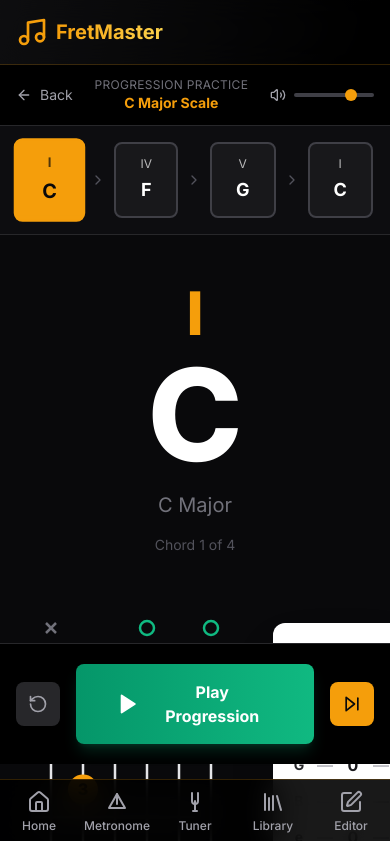
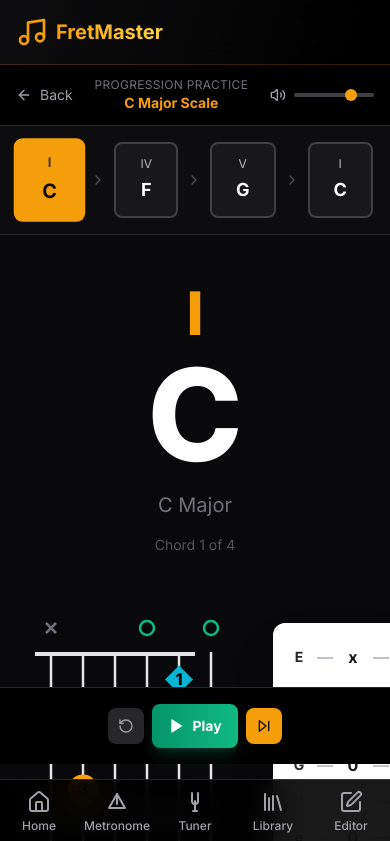
Before and after one commit to randysoller/onspace-9bg96c-13939, a React (Vite) app: page /progression-practice in a window 390 px wide. Shown: the top 841 px of the page. Built offline with nearby package versions, Linux system fonts and the light colour scheme.

Commit message:
Optimize bottom control buttons for mobile screens

```diff
--- a/src/pages/Practice.tsx
+++ b/src/pages/Practice.tsx
@@ -492,44 +492,44 @@ export default function Practice() {
 
       {/* Bottom Controls */}
       <div className="fixed bottom-20 left-0 right-0 bg-black border-t border-zinc-800 px-4 py-4">
-        <div className="flex items-center justify-center gap-3">
+        <div className="flex items-center justify-center gap-2">
           <button
             onClick={handlePrevious}
             disabled={currentChordIndex === 0}
-            className="p-3 bg-zinc-800 hover:bg-zinc-700 rounded-lg transition-colors disabled:opacity-50 disabled:cursor-not-allowed"
+            className="p-2.5 bg-zinc-800 hover:bg-zinc-700 rounded-lg transition-colors disabled:opacity-50 disabled:cursor-not-allowed"
           >
-            <SkipBack className="w-5 h-5 text-zinc-400" />
+            <SkipBack className="w-4 h-4 text-zinc-400" />
           </button>
 
           <button
             onClick={() => navigate('/')}
-            className="p-3 bg-zinc-800 hover:bg-zinc-700 rounded-lg transition-colors"
+            className="p-2.5 bg-zinc-800 hover:bg-zinc-700 rounded-lg transition-colors"
           >
-            <RotateCcw className="w-5 h-5 text-zinc-400" />
+            <RotateCcw className="w-4 h-4 text-zinc-400" />
           </button>
 
           <button
             onClick={handleEndSession}
-            className="p-3 bg-zinc-800 hover:bg-zinc-700 rounded-lg transition-colors"
+            className="p-2.5 bg-zinc-800 hover:bg-zinc-700 rounded-lg transition-colors"
           >
-            <BarChart3 className="w-5 h-5 text-zinc-400" />
+            <BarChart3 className="w-4 h-4 text-zinc-400" />
           </button>
 
           <button
             onClick={handleReveal}
             disabled={isRevealed}
-            className="flex-1 max-w-md bg-zinc-900 hover:bg-zinc-800 border border-zinc-700 text-amber-500 font-bold py-4 px-8 rounded-lg flex items-center justify-center gap-2 transition-all disabled:opacity-50 disabled:cursor-not-allowed"
+            className="bg-zinc-900 hover:bg-zinc-800 border border-zinc-700 text-amber-500 font-bold py-3 px-4 rounded-lg flex items-center justify-center gap-1.5 transition-all disabled:opacity-50 disabled:cursor-not-allowed"
           >
-            <Eye className="w-5 h-5" />
-            Reveal
+            <Eye className="w-4 h-4" />
+            <span className="text-sm">Reveal</span>
           </button>
 
           <button
             onClick={handleNext}
-            className="bg-gradient-to-r from-amber-600 to-amber-500 hover:from-amber-500 hover:to-amber-400 text-zinc-950 font-bold py-4 px-8 rounded-lg flex items-center gap-2 transition-all shadow-lg shadow-amber-500/20"
+            className="bg-gradient-to-r from-amber-600 to-amber-500 hover:from-amber-500 hover:to-amber-400 text-zinc-950 font-bold py-3 px-4 rounded-lg flex items-center gap-1.5 transition-all shadow-lg shadow-amber-500/20"
           >
-            Next
-            <ChevronRight className="w-5 h-5" />
+            <span className="text-sm">Next</span>
+            <ChevronRight className="w-4 h-4" />
           </button>
         </div>
       </div>
--- a/src/pages/ProgressionPractice.tsx
+++ b/src/pages/ProgressionPractice.tsx
@@ -357,37 +357,37 @@ export default function ProgressionPractice() {
       </div>
 
       {/* Bottom Controls */}
-      <div className="fixed bottom-20 left-0 right-0 bg-black border-t border-zinc-800 px-4 py-5">
-        <div className="max-w-4xl mx-auto flex items-center justify-center gap-4">
+      <div className="fixed bottom-20 left-0 right-0 bg-black border-t border-zinc-800 px-4 py-4">
+        <div className="max-w-4xl mx-auto flex items-center justify-center gap-2">
           <button
             onClick={handleReset}
-            className="p-3 bg-zinc-800 hover:bg-zinc-700 rounded-lg transition-colors"
+            className="p-2.5 bg-zinc-800 hover:bg-zinc-700 rounded-lg transition-colors"
           >
-            <RotateCcw className="w-5 h-5 text-zinc-400" />
+            <RotateCcw className="w-4 h-4 text-zinc-400" />
           </button>
 
           <button
             onClick={togglePlay}
-            className="flex items-center gap-3 bg-gradient-to-r from-emerald-600 to-emerald-500 hover:from-emerald-500 hover:to-emerald-400 text-white font-bold py-4 px-10 rounded-lg transition-all shadow-lg shadow-emerald-500/20"
+            className="flex items-center gap-2 bg-gradient-to-r from-emerald-600 to-emerald-500 hover:from-emerald-500 hover:to-emerald-400 text-white font-bold py-3 px-4 rounded-lg transition-all shadow-lg shadow-emerald-500/20"
           >
             {isPlaying ? (
               <>
-                <Pause className="w-6 h-6" fill="currentColor" />
-                Pause
+                <Pause className="w-4 h-4" fill="currentColor" />
+                <span className="text-sm">Pause</span>
               </>
             ) : (
               <>
-                <Play className="w-6 h-6" fill="currentColor" />
-                Play Progression
+                <Play className="w-4 h-4" fill="currentColor" />
+                <span className="text-sm">Play</span>
               </>
             )}
           </button>
 
           <button
             onClick={handleNext}
-            className="p-3 bg-amber-500 hover:bg-amber-600 rounded-lg transition-colors"
+            className="p-2.5 bg-amber-500 hover:bg-amber-600 rounded-lg transition-colors"
           >
-            <SkipForward className="w-5 h-5 text-zinc-950" />
+            <SkipForward className="w-4 h-4 text-zinc-950" />
           </button>
         </div>
       </div>
```
